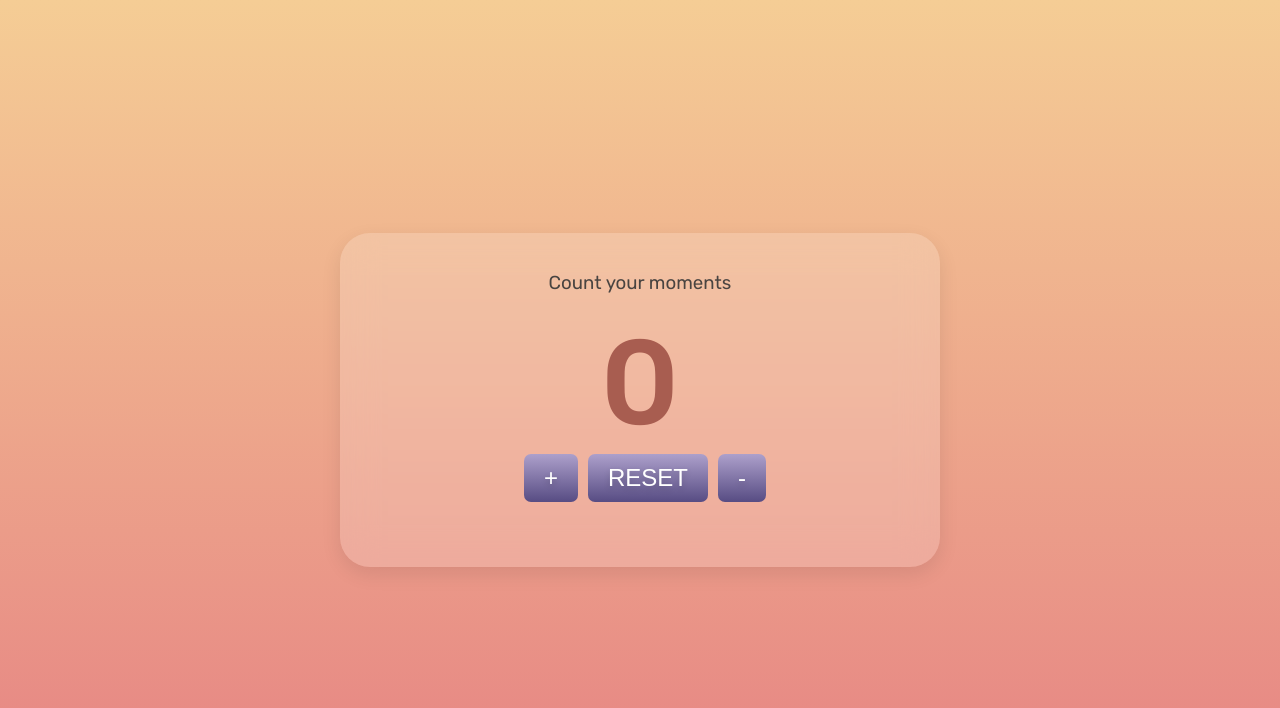
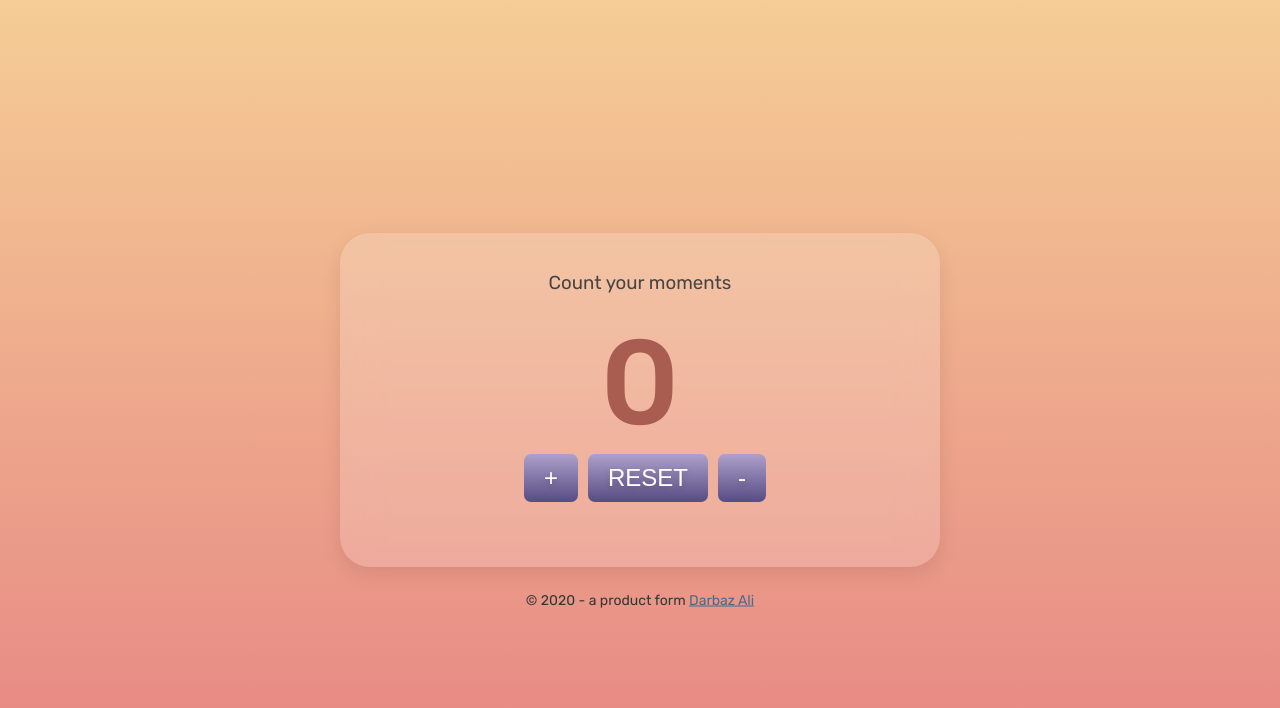
Before and after one commit to darbazali/iCounter, a React (Vite) app: page / in a window 1280 px wide. Shown: the top 708 px of the page. Built offline with nearby package versions, Linux system fonts and the light colour scheme.

Commit message:
add copyright text

```diff
--- a/src/App.js
+++ b/src/App.js
@@ -6,6 +6,7 @@
   return (
     <div>
       <Counter />
+      <p id="copyright">© 2020 - a product form <a href="https://darbaz.design" target="_blank">Darbaz Ali</a></p>
     </div>
   );
 };
--- a/src/style.css
+++ b/src/style.css
@@ -76,3 +76,16 @@
 .btn:hover {
     box-shadow: 0px 5px 10px rgba(0, 0, 0, 0.212);
 }
+
+#copyright {
+    position: absolute;
+    top: 50%;
+    left: 50%;
+    transform: translate(-50%, -50%);
+    margin-top: 200px;
+    font-size: 14px;
+}
+
+#copyright a {
+    color: rgb(72, 106, 141);
+}
```
